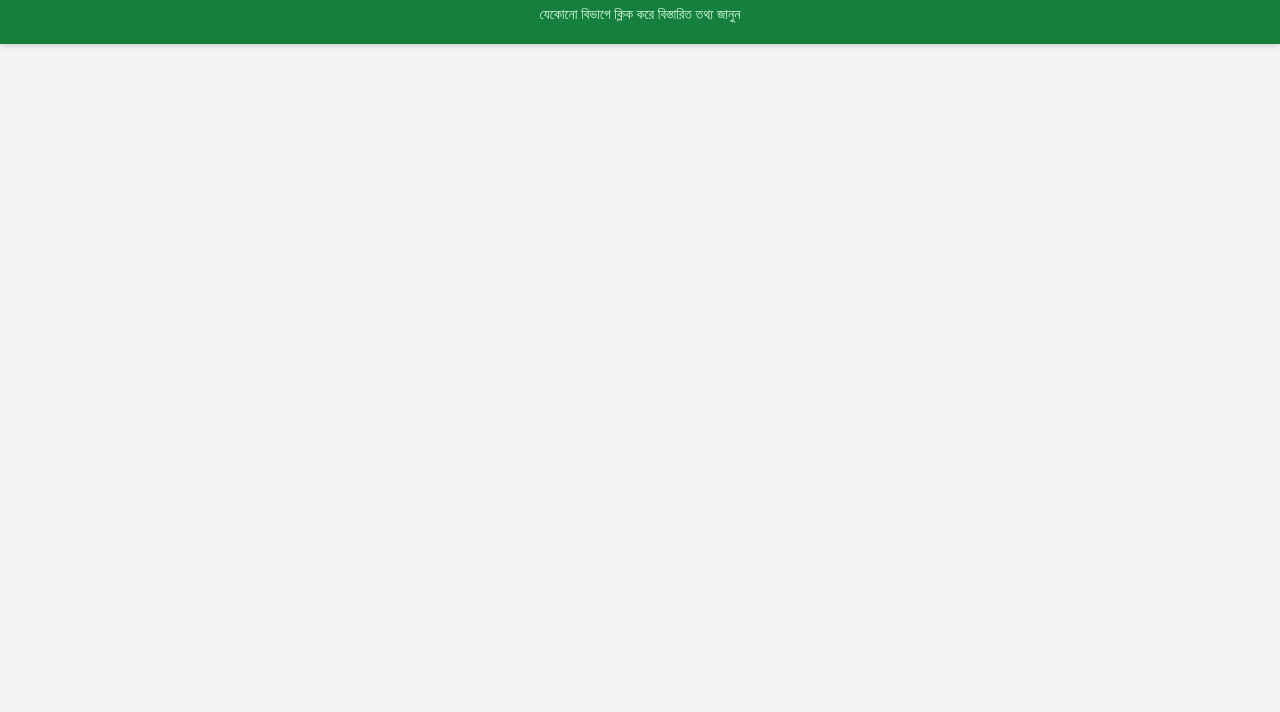
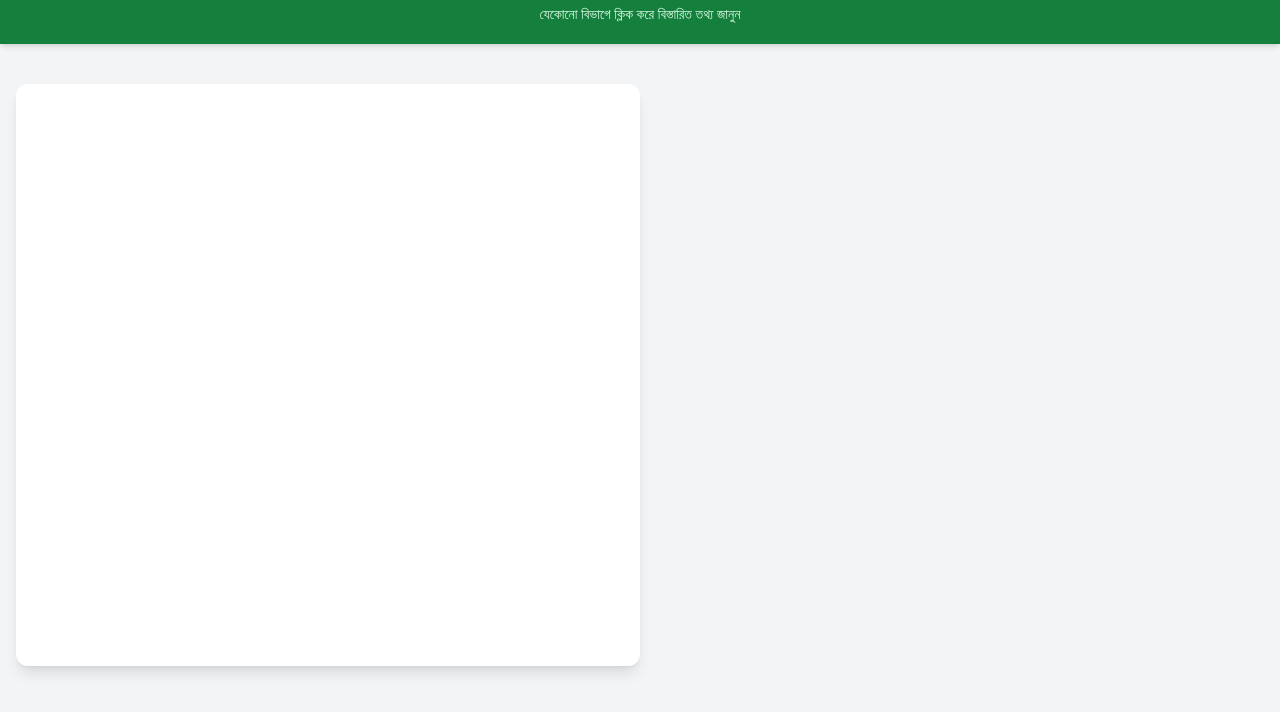
Before and after one commit to animesh-dev59/bari-jabo, a plain HTML site: page index.html in a window 1280 px wide. Shown: the part 60-772 px from the top of the page. Drawn offline with nearby package versions, Linux system fonts and the light colour scheme.

Commit message:
git section is done

```diff
--- a/index.html
+++ b/index.html
@@ -29,3 +29,40 @@
         <h1 class="text-3xl font-bold">বাংলাদেশের বিভাগীয় মানচিত্র</h1>
         <p class="text-sm mt-2 text-green-100">যেকোনো বিভাগে ক্লিক করে বিস্তারিত তথ্য জানুন</p>
     </header>
+    <!-- Main Content Container -->
+    <main class="container mx-auto p-4 flex flex-col md:flex-row gap-6 mt-6">
+
+        <!-- Map Section (Left Side) -->
+        <section class="w-full md:w-1/2 bg-white rounded-xl shadow-lg p-4 flex justify-center items-center">
+
+            <!-- SVG Map of Bangladesh -->
+            <svg viewBox="0 0 500 600" class="w-full h-auto max-h-[550px]" stroke="#ffffff" stroke-width="2">
+                <g id="bangladesh-map">
+                    <!-- রংপুর -->
+                    <path id="rangpur" class="division-path fill-green-300" onclick="showDetails('rangpur')" d="... রংপুর এর SVG Path এখানে বসবে ..."></path>
+
+                    <!-- রাজশাহী -->
+                    <path id="rajshahi" class="division-path fill-green-400" onclick="showDetails('rajshahi')" d="... রাজশাহী এর SVG Path এখানে বসবে ..."></path>
+
+                    <!-- ময়মনসিংহ -->
+                    <path id="mymensingh" class="division-path fill-green-300" onclick="showDetails('mymensingh')" d="... ময়মনসিংহ এর SVG Path এখানে বসবে ..."></path>
+
+                    <!-- সিলেট -->
+                    <path id="sylhet" class="division-path fill-green-500" onclick="showDetails('sylhet')" d="... সিলেট এর SVG Path এখানে বসবে ..."></path>
+
+                    <!-- ঢাকা -->
+                    <path id="dhaka" class="division-path fill-green-600" onclick="showDetails('dhaka')" d="... ঢাকা এর SVG Path এখানে বসবে ..."></path>
+
+                    <!-- খুলনা -->
+                    <path id="khulna" class="division-path fill-green-400" onclick="showDetails('khulna')" d="... খুলনা এর SVG Path এখানে বসবে ..."></path>
+
+                    <!-- বরিশাল -->
+                    <path id="barishal" class="division-path fill-green-500" onclick="showDetails('barishal')" d="... বরিশাল এর SVG Path এখানে বসবে ..."></path>
+
+                    <!-- চট্টগ্রাম -->
+                    <path id="chattogram" class="division-path fill-green-700" onclick="showDetails('chattogram')" d="... চট্টগ্রাম এর SVG Path এখানে বসবে ..."></path>
+                </g>
+            </svg>
+
+        </section>
+    </body>
```
